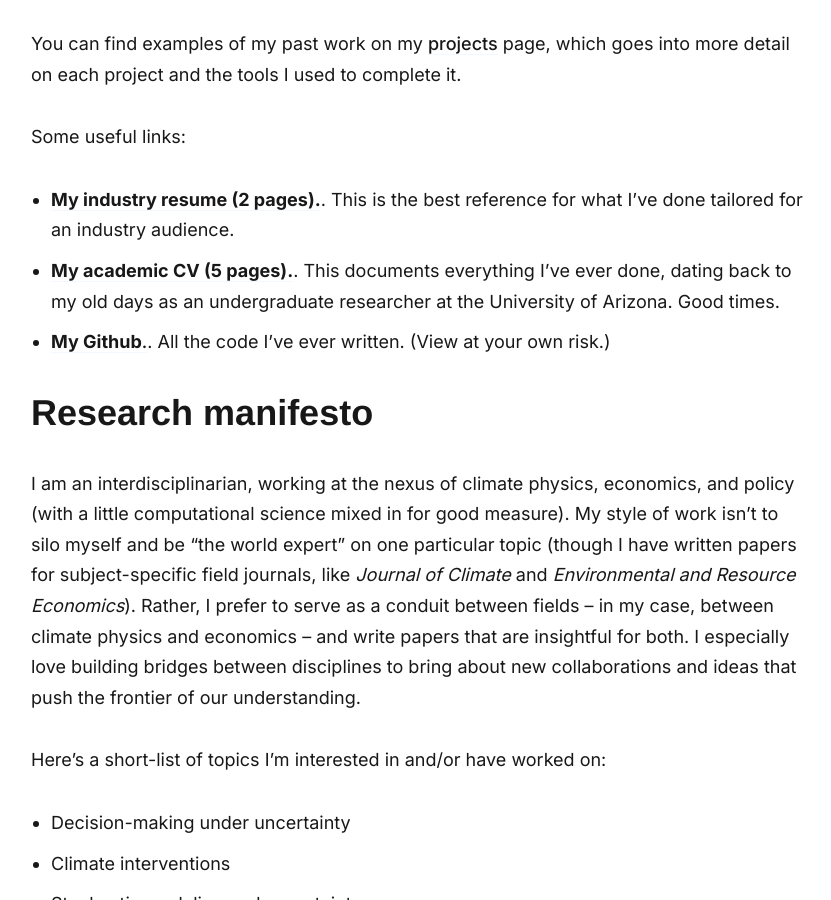
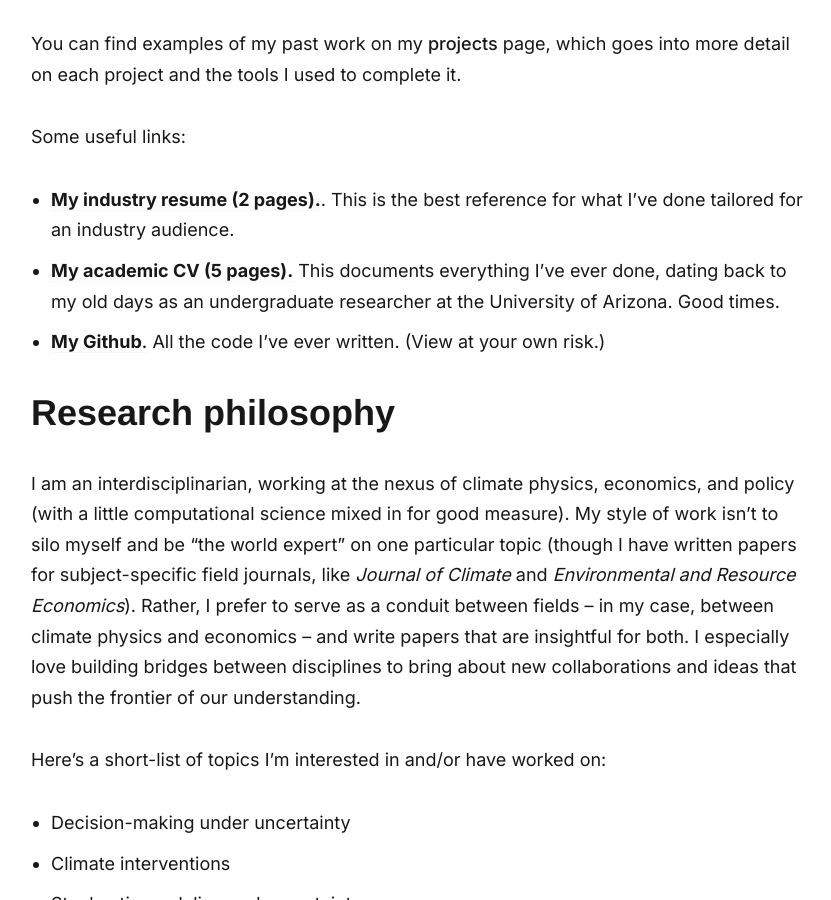
Before and after one commit to adam-bauer-34/adam-bauer-34.github.io, a Jekyll site: the page built from _pages/about.md, in a window 1280 px wide and 900 px high, scrolled down 1064 px. Shown: the whole window, without its empty margins (219-1050 px from the left). Built offline with Jekyll 4.4.1, drawn with Linux system fonts in a browser that asks for light colours; nearby versions of some CDN libraries; some web fonts are replaced.

Commit message:
fixed typos

```diff
--- a/_pages/about.md
+++ b/_pages/about.md
@@ -11,10 +11,10 @@ You can find examples of my past work on my [projects](https://www.ambauer.com/p
 
 Some useful links:
 - [**My industry resume (2 pages).**](/files/cv/Bauer_Resume_Apr2026.pdf). This is the best reference for what I've done tailored for an industry audience.
-- [**My academic CV (5 pages).**](/files/cv/Bauer_CV_Apr2026.pdf). This documents everything I've ever done, dating back to my old days as an undergraduate researcher at the University of Arizona. Good times.
-- [**My Github**.](https://github.com/adam-bauer-34). All the code I've ever written. (View at your own risk.)
+- [**My academic CV (5 pages).**](/files/cv/Bauer_CV_Apr2026.pdf) This documents everything I've ever done, dating back to my old days as an undergraduate researcher at the University of Arizona. Good times.
+- [**My Github**.](https://github.com/adam-bauer-34) All the code I've ever written. (View at your own risk.)
 
-# Research manifesto
+# Research philosophy
 I am an interdisciplinarian, working at the nexus of climate physics, economics, and policy (with a little computational science mixed in for good measure). My style of work isn't to silo myself and be "the world expert" on one particular topic (though I have written papers for subject-specific field journals, like *Journal of Climate* and *Environmental and Resource Economics*). Rather, I prefer to serve as a conduit between fields -- in my case, between climate physics and economics -- and write papers that are insightful for both. I especially love building bridges between disciplines to bring about new collaborations and ideas that push the frontier of our understanding.
 
 Here's a short-list of topics I'm interested in and/or have worked on:
```
